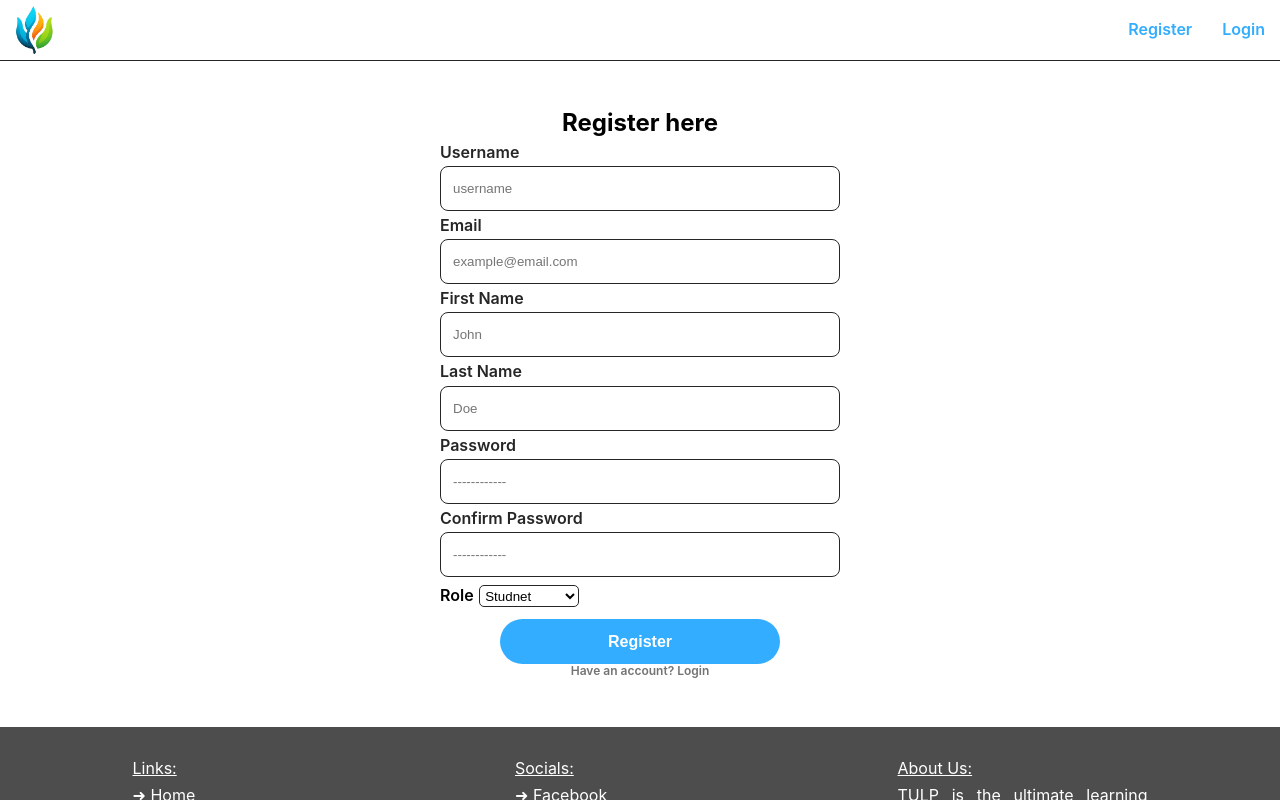
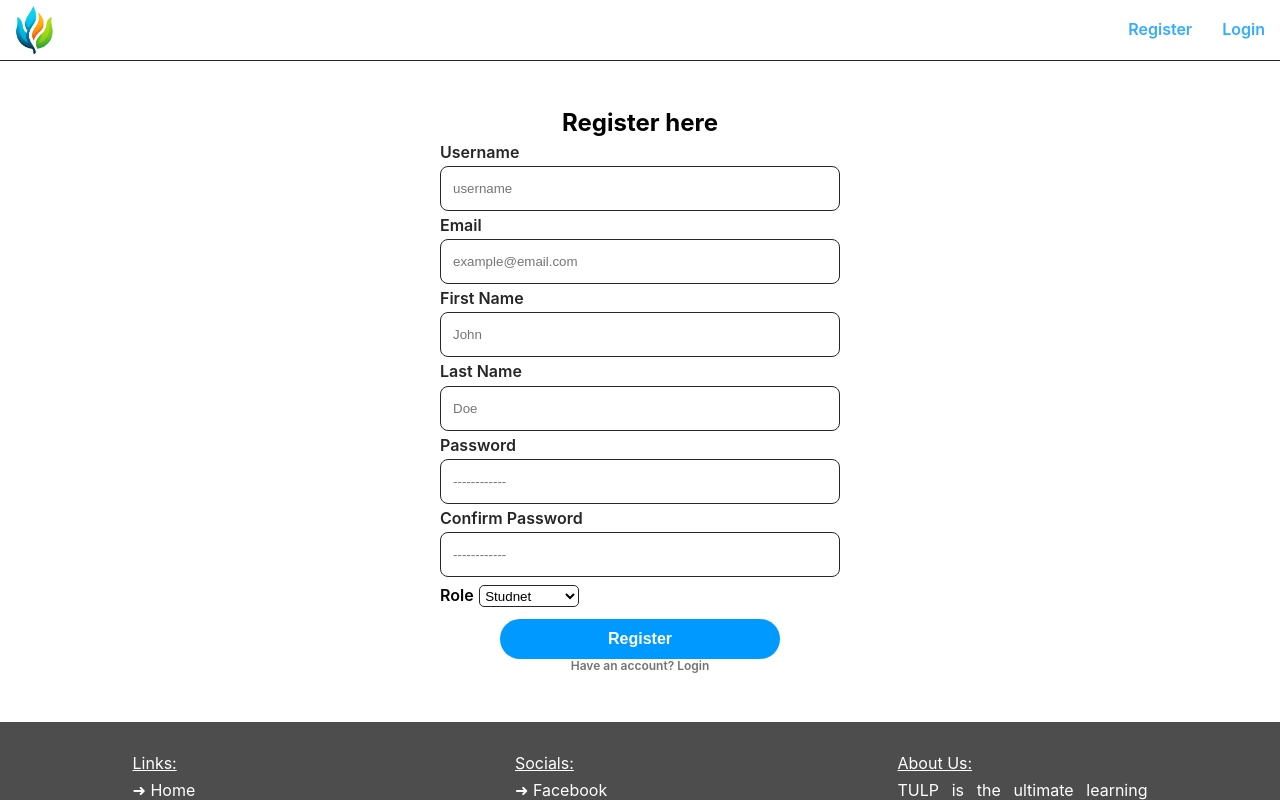
Before and after one commit to AliHakim773/TULP, a React (Vite) app in the folder tulp-frontend/: page /register in a window 1280 px wide. Built offline with nearby package versions, Linux system fonts and the light colour scheme; no server answers.

Commit message:
changed button style

```diff
--- a/tulp-frontend/src/components/Base/SubmitButton/styles.css
+++ b/tulp-frontend/src/components/Base/SubmitButton/styles.css
@@ -1,15 +1,13 @@
 .submit-btn {
-  background-color: var(--blue-3);
-  height: 45px;
+  background-color: var(--blue-2);
+  height: 40px;
   color: #fff;
   font-size: 16px;
   border-radius: 100px;
   border: none;
 }
 .submit-btn:hover {
-  background-color: #fff;
-  color: var(--blue-3);
+  background-color: var(--blue-3);
   cursor: pointer;
-  border: 1px solid var(--blue-3);
   transition: all 0.3s ease;
 }
```
